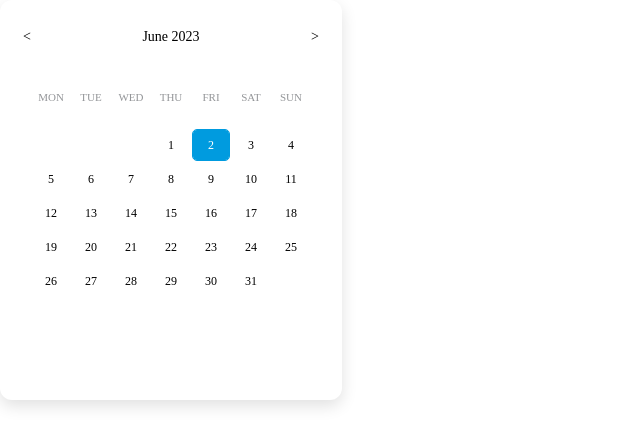
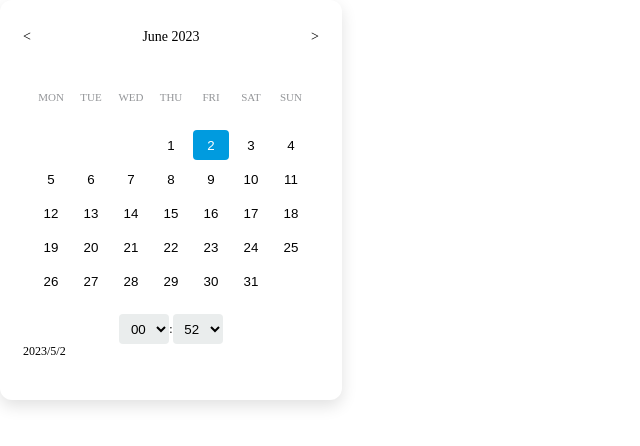
Before and after one commit to snigdho611/custom-react-datepicker, a React (Create React App) app: page / in a window 1280 px wide. Shown: the top 446 px of the page, without its empty margins (0-640 px from the left). Built offline with nearby package versions, Linux system fonts and the light colour scheme.

Commit message:
Updated time section of modal

```diff
--- a/src/components/Datepicker/Calendar/index.tsx
+++ b/src/components/Datepicker/Calendar/index.tsx
@@ -30,14 +30,14 @@ const Calendar: React.FC<ICalendarProps> = ({ dateObj, currentDateObj, onDateCli
         currentDateObj.current.month === dateObj.month &&
         currentDateObj.current.year === dateObj.year
       ) {
-        dayClass = dayClass + " current-day";
+        dayClass = "datepicker_calendar_date_day-normal current-day";
       }
 
       if (dateObj.date === i) {
-        dayClass = dayClass + " selected-day";
+        dayClass = "datepicker_calendar_date_day-normal selected-day";
       }
       dateCells.push(
-        <div
+        <button
           key={i}
           onClick={() => {
             // console.log(dateObj);
@@ -46,7 +46,7 @@ const Calendar: React.FC<ICalendarProps> = ({ dateObj, currentDateObj, onDateCli
           className={dayClass}
         >
           {i}
-        </div>
+        </button>
       );
     }
     return dateCells;
--- /dev/null
+++ b/src/components/Datepicker/Footer/index.tsx
@@ -0,0 +1,15 @@
+import { IDate } from "interface";
+import React from "react";
+
+interface IFooterProps {
+  dateObj: IDate;
+}
+const Footer: React.FC<IFooterProps> = ({ dateObj }) => {
+  return (
+    <div className="datepicker_footer">
+      {dateObj.year}/{dateObj.month}/{dateObj.date}
+    </div>
+  );
+};
+
+export default Footer;
--- a/src/components/Datepicker/Time/index.tsx
+++ b/src/components/Datepicker/Time/index.tsx
@@ -1,8 +1,115 @@
-interface ITimeProps {}
+import { IDate } from "interface";
+import { useRef } from "react";
 
-const DatepickerTime: React.FC<ITimeProps> = () => {
-  //
-  return <div></div>;
+interface ITimeProps {
+  dateObj: IDate;
+}
+
+const DatepickerTime: React.FC<ITimeProps> = ({ dateObj }) => {
+  const hours = [
+    "00",
+    "01",
+    "02",
+    "03",
+    "04",
+    "05",
+    "06",
+    "07",
+    "08",
+    "10",
+    "11",
+    "12",
+    "13",
+    "14",
+    "15",
+    "16",
+    "17",
+    "18",
+    "19",
+    "20",
+    "21",
+    "22",
+    "23",
+  ];
+  const minutes = [
+    "00",
+    "01",
+    "02",
+    "03",
+    "04",
+    "05",
+    "06",
+    "07",
+    "08",
+    "10",
+    "11",
+    "12",
+    "13",
+    "14",
+    "15",
+    "16",
+    "17",
+    "18",
+    "19",
+    "20",
+    "21",
+    "22",
+    "23",
+    "24",
+    "25",
+    "26",
+    "27",
+    "28",
+    "29",
+    "30",
+    "31",
+    "32",
+    "33",
+    "34",
+    "35",
+    "36",
+    "37",
+    "38",
+    "39",
+    "40",
+    "41",
+    "42",
+    "43",
+    "44",
+    "45",
+    "46",
+    "47",
+    "48",
+    "49",
+    "50",
+    "51",
+    "52",
+    "53",
+    "54",
+    "55",
+    "56",
+    "57",
+    "58",
+    "59",
+  ];
+
+  return (
+    <div className="datepicker_time">
+      <select defaultValue={dateObj.hours}>
+        {hours.map((hour) => (
+          <option key={hour} value={hour}>
+            {hour}
+          </option>
+        ))}
+      </select>
+      :
+      <select defaultValue={dateObj.minutes}>
+        {minutes.map((hour) => (
+          <option key={hour}>{hour}</option>
+        ))}
+      </select>
+    </div>
+  );
 };
 
 export default DatepickerTime;
--- a/src/components/Datepicker/index.scss
+++ b/src/components/Datepicker/index.scss
@@ -54,9 +54,16 @@ $cellwidth: 36px;
         &-normal {
           @extend .datepicker_calendar_date_day;
           cursor: pointer;
+          background-color: transparent;
+          border: none;
           &:hover {
             background-color: #009bdf;
             color: white;
+          }
+          &:focus {
+            background-color: #009bdf;
+            color: white;
+            outline: none;
           }
         }
         &-empty {
@@ -65,8 +72,24 @@ $cellwidth: 36px;
         }
       }
     }
-    &_time {
-      //
+  }
+  &_time {
+    display: flex;
+    justify-content: center;
+    align-items: center;
+    padding-top: 18px;
+    & select {
+      width: 50px;
+      height: 30px;
+      text-align: center;
+      border-radius: 4px;
+      border: none;
+      background-color: #eaeded;
+      &:focus,
+      &:hover {
+        cursor: pointer;
+        outline: 1px solid black;
+      }
     }
   }
 }
--- a/src/components/Datepicker/index.tsx
+++ b/src/components/Datepicker/index.tsx
@@ -3,6 +3,7 @@ import "./index.scss";
 import DatepickerTime from "./Time";
 import DatepickerHeader from "./Header";
 import DatepickerCalendar from "./Calendar";
+import DatepickerFooter from "./Footer";
 import { IDate } from "interface";
 
 const Datepicker = () => {
@@ -67,7 +68,8 @@ const Datepicker = () => {
         dateObj={dateObj}
         currentDateObj={currentDateObj}
       />
-      <DatepickerTime />
+      <DatepickerTime dateObj={dateObj} />
+      <DatepickerFooter dateObj={dateObj} />
     </div>
   );
 };
```
Also changed, not shown: src/components/Datepicker/Time/index.scss (deleted).
